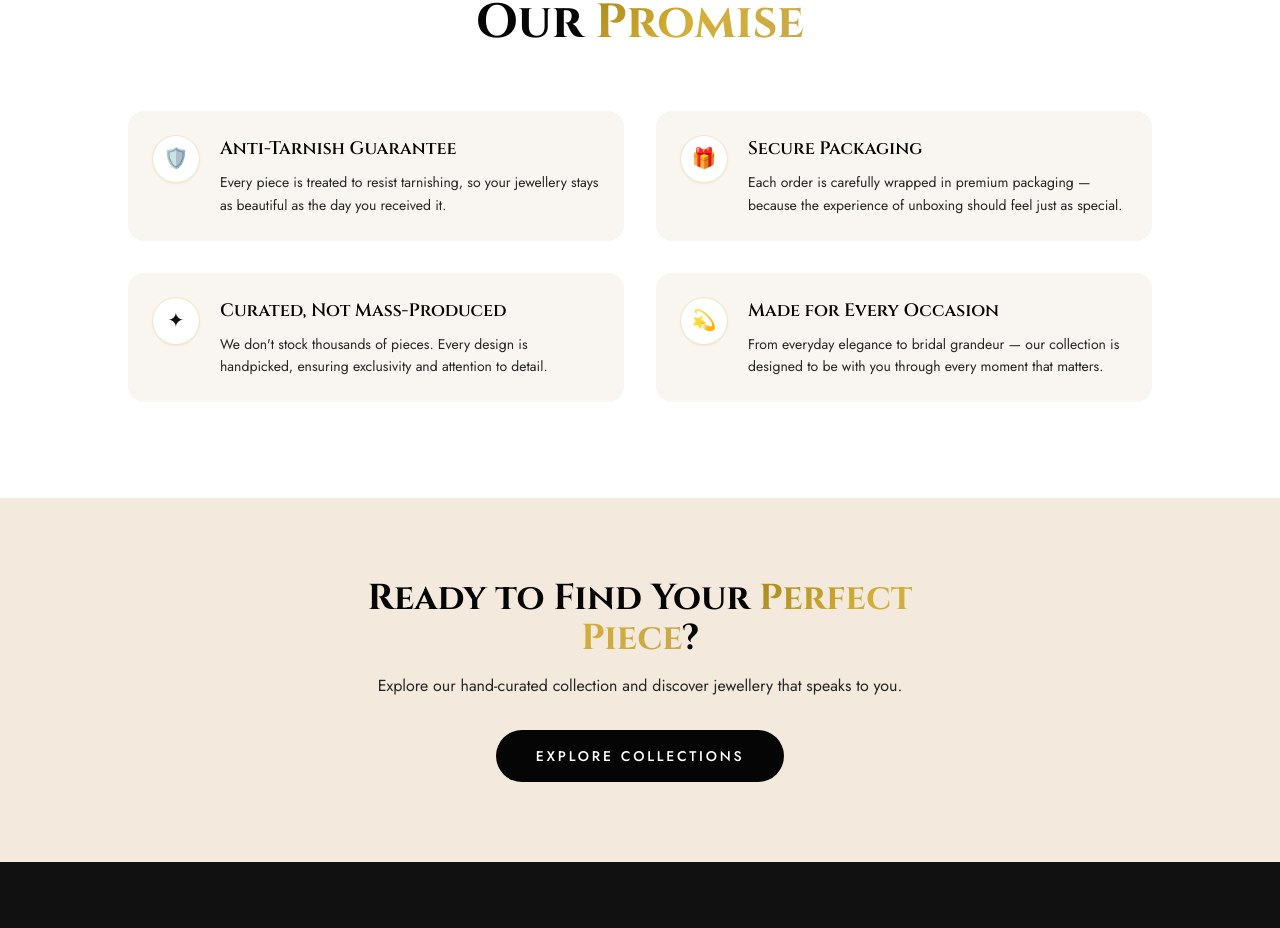
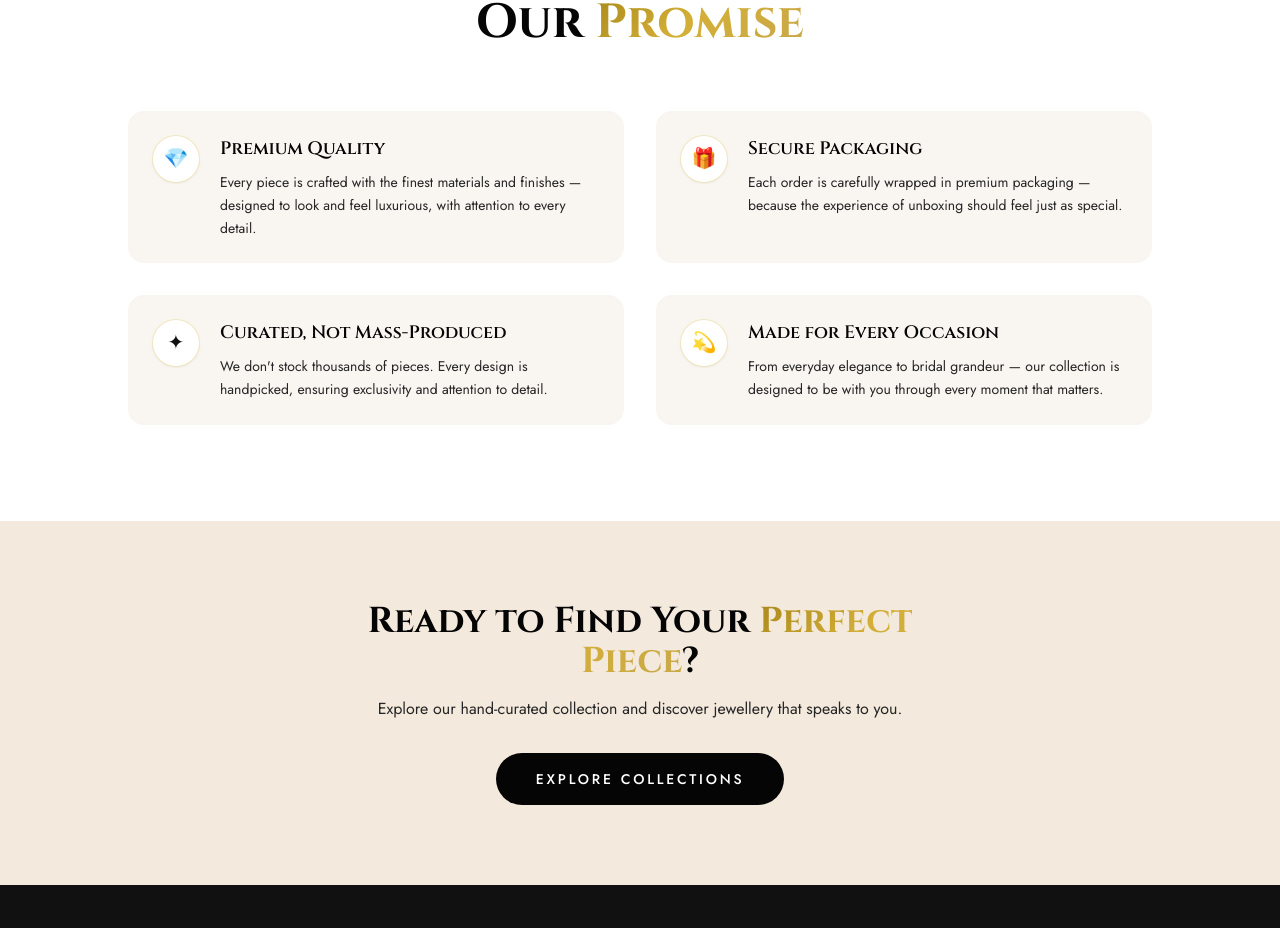
Before and after one commit to da2793/jewels-by-geetika, a Next.js app: page /about in a window 1280 px wide. Shown: the part 2050-2978 px from the top of the page. Built offline with nearby package versions, Linux system fonts and the light colour scheme.

Commit message:
Replace Anti-Tarnish with Premium Quality everywhere

```diff
--- a/src/app/about/page.tsx
+++ b/src/app/about/page.tsx
@@ -14,9 +14,9 @@ const values = [
 
 const promises = [
   {
-    title: "Anti-Tarnish Guarantee",
-    description: "Every piece is treated to resist tarnishing, so your jewellery stays as beautiful as the day you received it.",
-    icon: "🛡️",
+    title: "Premium Quality",
+    description: "Every piece is crafted with the finest materials and finishes — designed to look and feel luxurious, with attention to every detail.",
+    icon: "💎",
   },
   {
     title: "Secure Packaging",
--- a/src/components/HeroSection.tsx
+++ b/src/components/HeroSection.tsx
@@ -89,7 +89,7 @@ export default function HeroSection() {
             variants={itemVariants}
             className="text-charcoal-700 text-base md:text-lg max-w-xl mx-auto mb-10 leading-relaxed"
           >
-            Anti-tarnish, everyday jewellery designed for the modern woman —
+            Premium, everyday jewellery designed for the modern woman —
             AD, kundan &amp; gold replicas that look luxurious without the
             luxury price tag.
           </motion.p>
--- a/src/components/MarqueeStrip.tsx
+++ b/src/components/MarqueeStrip.tsx
@@ -8,7 +8,7 @@ const items = [
   "✦ Bridal Sets",
   "✦ Free Shipping",
   "✦ Premium Quality",
-  "✦ Anti-Tarnish",
+  "✦ Hand Curated",
 ];
 
 export default function MarqueeStrip() {
```
